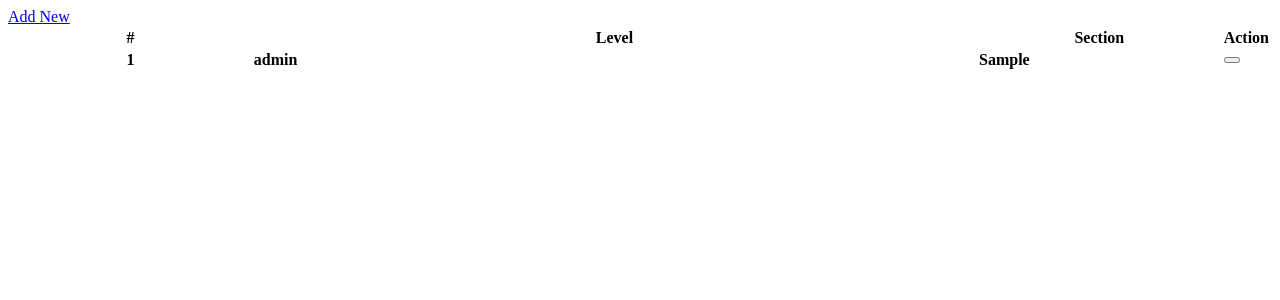
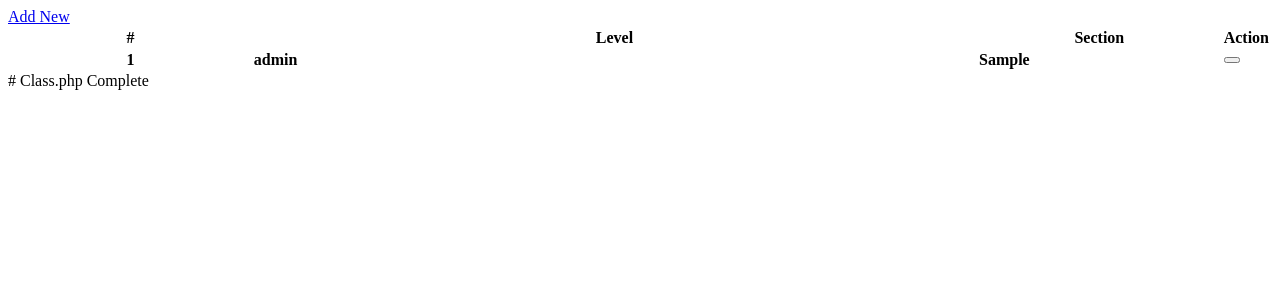
Before and after one commit to garg-deepanshi/Courier_Servise_Management, a PHP site: page /classes.php in a window 1280 px wide. Shown: the top 300 px of the page. Run offline with PHP 8.4, Linux system fonts and the light colour scheme; tables that the repository leaves empty or names only in its code hold one stand-in row (values such as "Sample post").

Commit message:
Comments added
description added

```diff
--- a/classes.php
+++ b/classes.php
@@ -58,7 +58,7 @@
 			uni_modal("Manage class","manage_class.php?id="+$(this).attr('data-id'))
 		})
 	$('.delete_class').click(function(){
-	_conf("Are you sure , you wanna delete this class?","delete_class",[$(this).attr('data-id')])
+	_conf("Are you sure to delete this class?","delete_class",[$(this).attr('data-id')])
 	})
 	})
 	function delete_class($id){
@@ -79,3 +79,4 @@
 		})
 	}
 </script>
+# Class.php Complete
```
